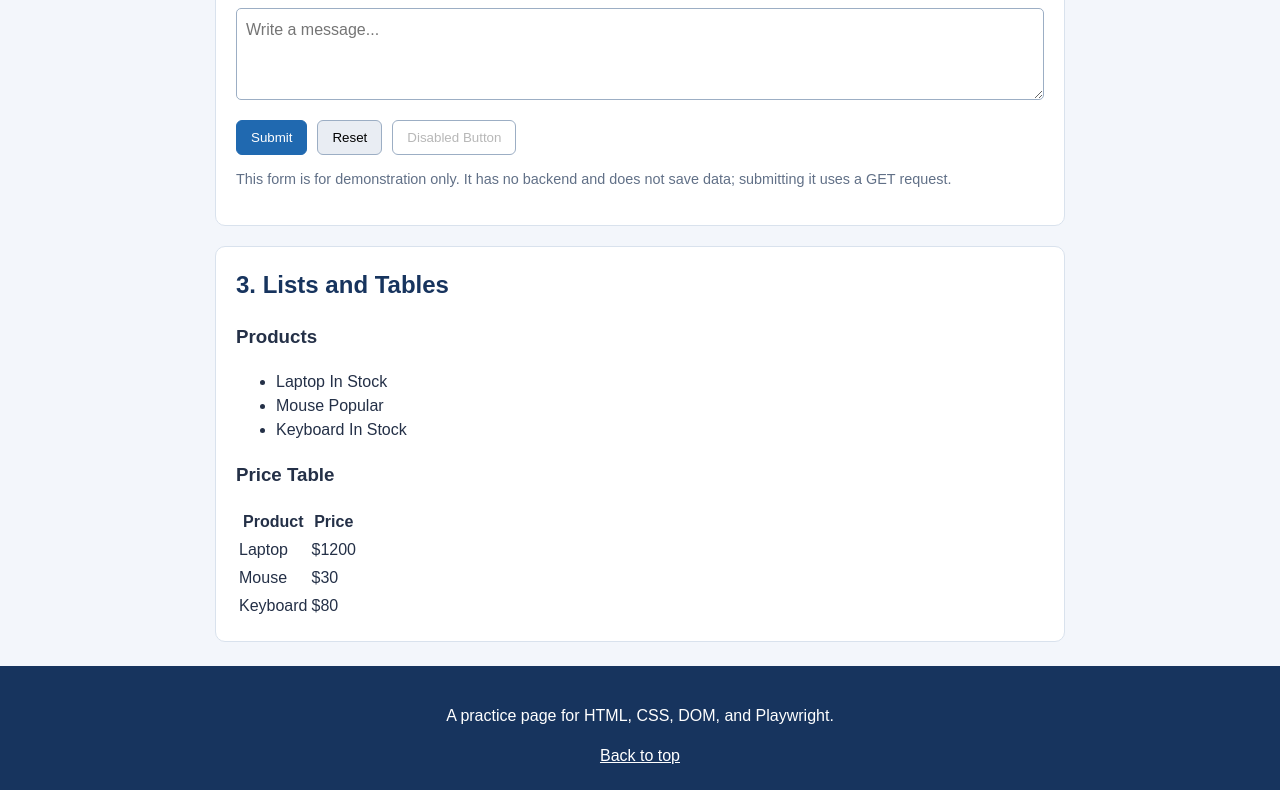
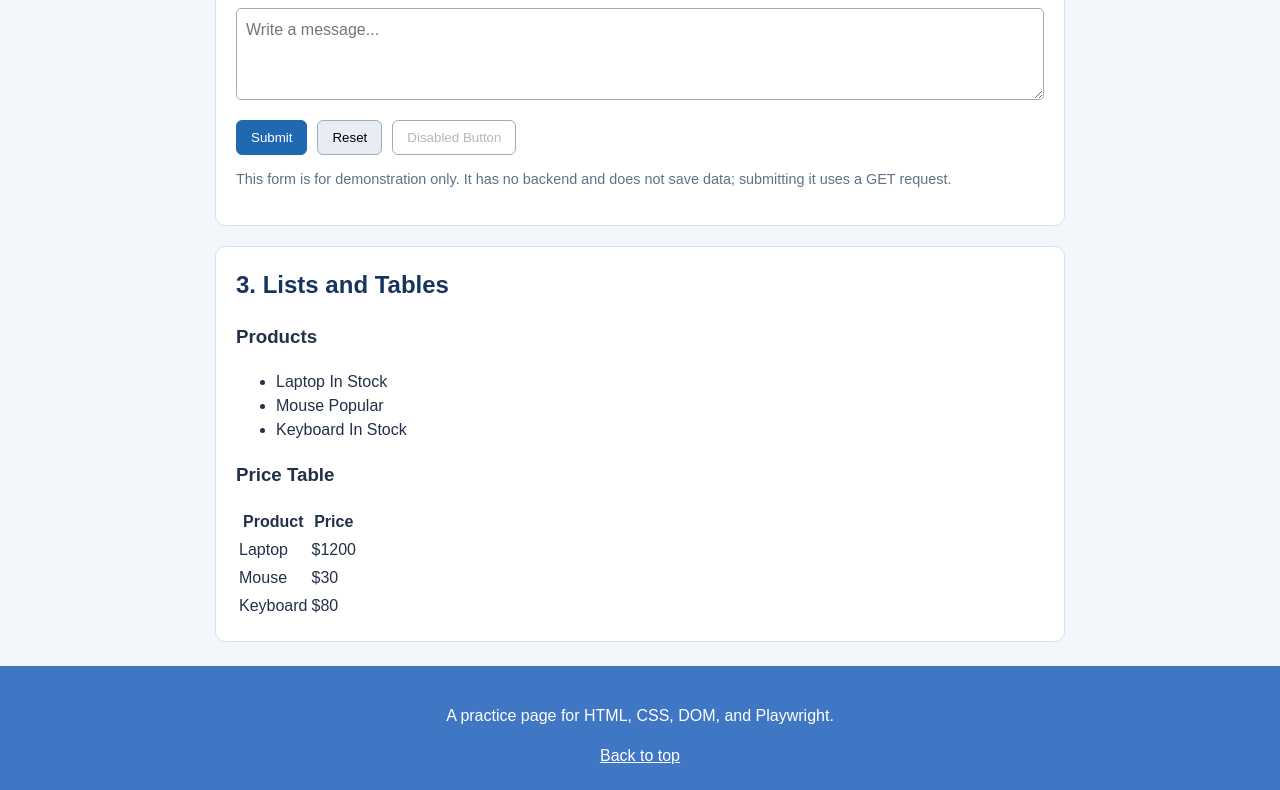
Before and after one commit to TS-PL/TS-PL-AT-Oct-2026, a website: page web/nora-dimitrova/index.html in a window 1280 px wide. Shown: the part 1049-1839 px from the top of the page. Drawn offline with Linux system fonts and the light colour scheme.

Commit message:
change header and footer color

```diff
--- a/web/nora-dimitrova/styles.css
+++ b/web/nora-dimitrova/styles.css
@@ -17,7 +17,7 @@ body {
 .site-header, .site-footer {
   text-align: center;
   padding: 22px 16px;
-  background: #17345e;
+  background: #3f77c5;
   color: white;
 }
 
```
